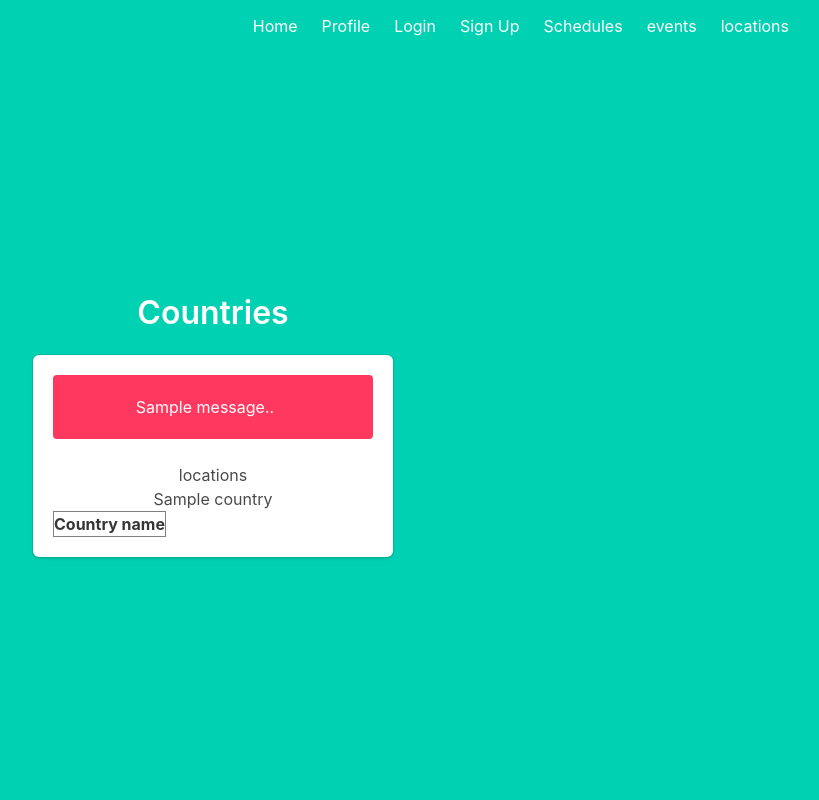
After one commit to emmtrinidad/untitledItineraryApp, a Flask app: page /locations/countries in a window 1280 px wide. The commit adds this page. Shown: the whole page, without its empty margins (427-1246 px from the left). Run offline with Flask 3, Linux system fonts and the light colour scheme; tables that the repository leaves empty hold one stand-in row (values such as "Sample post"); one stand-in notice (Sample message) is shown; lists and menus that the app fills with data are empty.

Commit message:
uploaded view for countries, view for certain country

```diff
--- a/project/app.py
+++ b/project/app.py
@@ -24,6 +24,9 @@ app.register_blueprint(main_blueprint)
 from sched import sched as sched_blueprint
 app.register_blueprint(sched_blueprint)
 
+from area import area as area_blueprint
+app.register_blueprint(area_blueprint)
+
 app.app_context().push()
 db.create_all()
 
--- /dev/null
+++ b/project/area.py
@@ -0,0 +1,28 @@
+from flask import Blueprint, render_template, redirect, url_for, request, flash
+from app import db
+from models import Country, City, Province, Attraction
+import datetime
+
+
+area = Blueprint('area', __name__)
+
+@area.route('/locations')
+def locations():
+    return 'placeholder for locations'
+
+@area.route('/locations/countries')
+def countries():
+
+    countries = Country.query.order_by(Country.countryName).all()
+
+    return render_template('countries.html', countries = countries)
+
+@area.route('/locations/countries/<string:countryName>')
+def country(countryName):
+
+    country = Country.query.filter_by(countryName = countryName).first()
+
+    if not country:
+        return 'no countries but it works'
+
+    return 'works'
--- a/project/templates/base.html
+++ b/project/templates/base.html
@@ -47,6 +47,9 @@
                             <a href="{{ url_for('sched.events') }}" class="navbar-item">
                                 events
                             </a>
+                            <a href="{{ url_for('area.countries') }}" class="navbar-item">
+                                locations
+                            </a>
                         </div>
                     </div>
                 </div>
--- /dev/null
+++ b/project/templates/countries.html
@@ -0,0 +1,38 @@
+{% extends "base.html" %}
+
+{% block content %}
+<div class="column is-4 is-offset-4">
+    <h3 class="title">Countries</h3>
+    <div class="box">
+        {% with messages = get_flashed_messages() %}
+        {% if messages %}
+            <div class="notification is-danger">
+                {{ messages[0] }}.</a>.
+            </div>
+        {% endif %}
+        {% endwith %}
+
+        {% if countries%}
+            <h2>locations</h2>
+            <table border="1" class="dataframe">
+                <thead>
+                  <tr style="text-align: right;">
+                    <th>Country name</th>
+                  </tr>
+                </thead>
+                <tbody>
+                    {% for row in countries %}
+                        <tr>
+                              <a href="/locations/countries/{{row['countryName']}}">{{row['countryName']}}</a>
+                        </tr>
+                    {% endfor %}
+                </tbody>
+              </table>
+
+
+        {% else %}
+            <h3>ok it works</h3>
+        {% endif %}
+    </div>
+</div>
+{% endblock %}
```
Also changed, not shown: project/templates/country.html (added).
